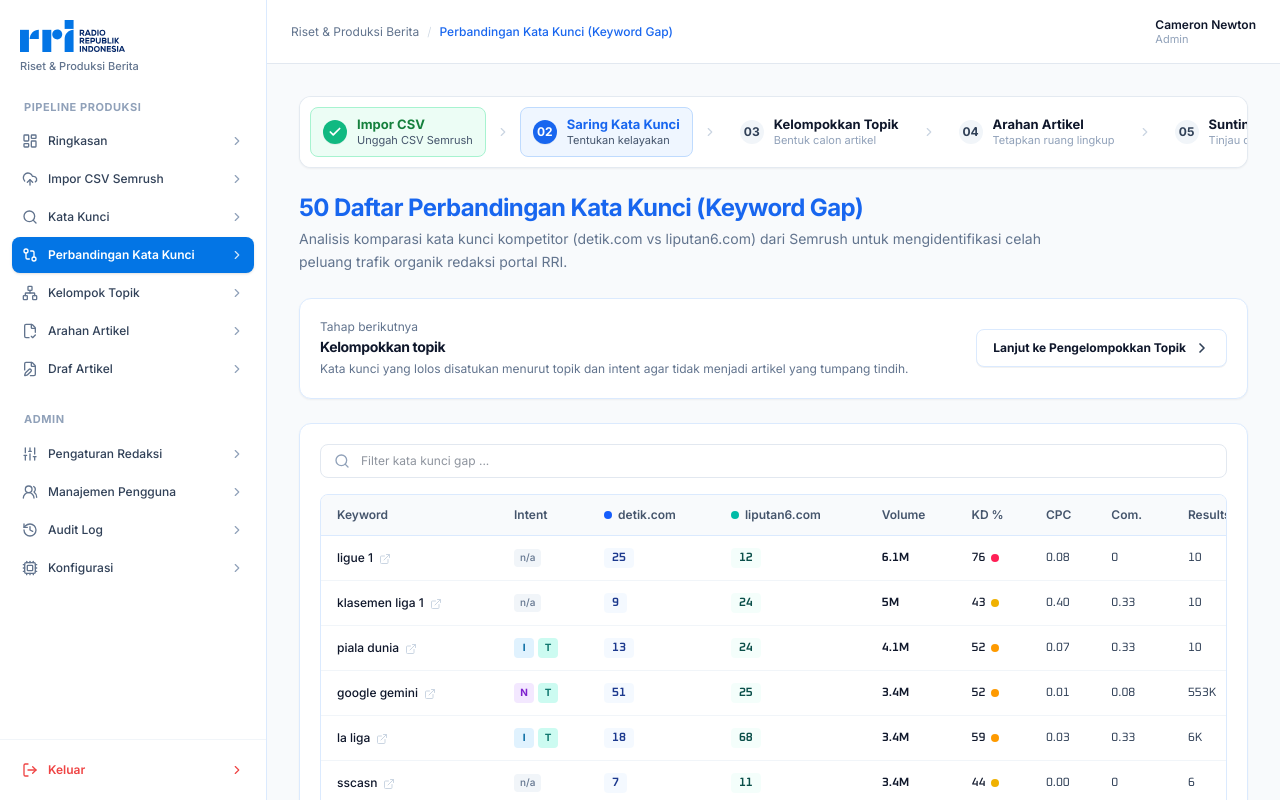
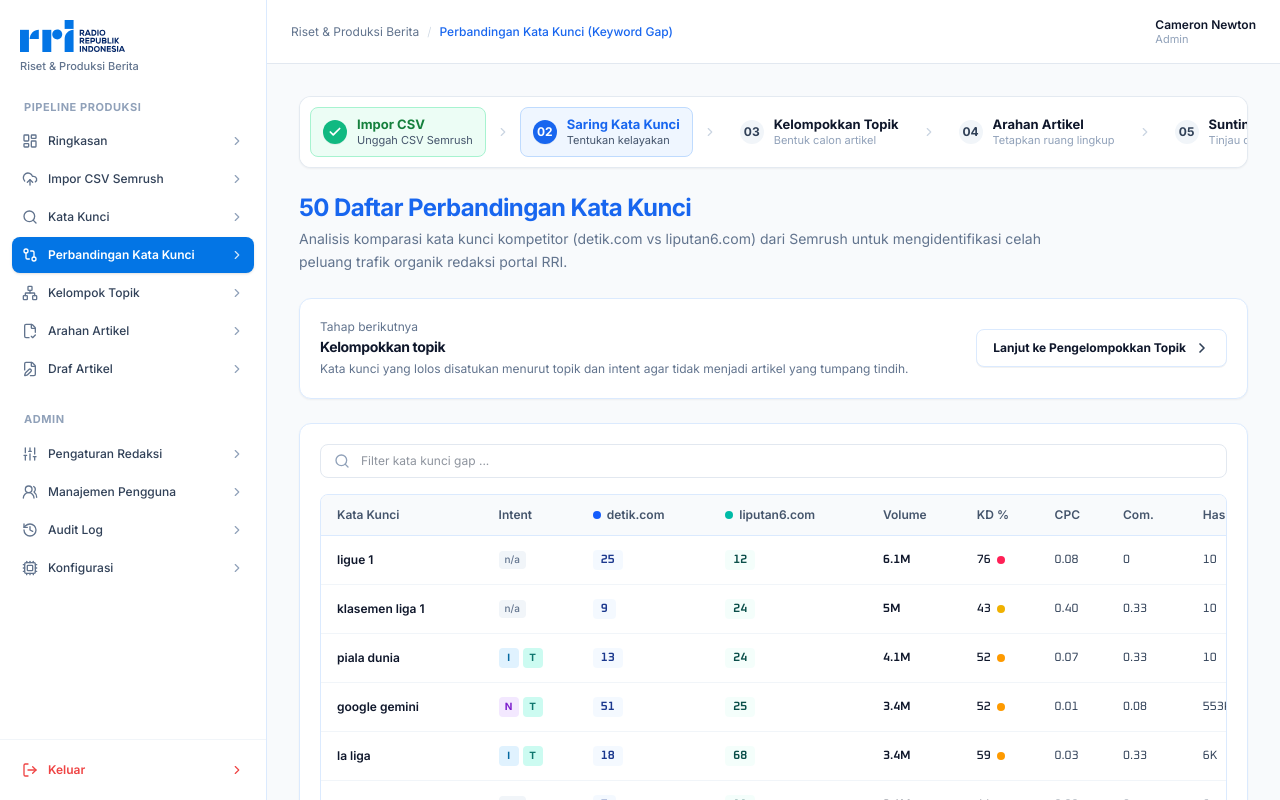
Before and after one commit to armansyahhkm1995/Aintelligence, a React (Vite) app: page / in a window 1280 px wide. Both pictures are taken after a click on the button "Perbandingan Kata Kunci". Built offline with nearby package versions, Linux system fonts and the light colour scheme.

Commit message:
style: align table and pagination styling of KeywordGapPage with KeywordPage, remove redirect icon, rename columns to Kata Kunci and Hasil, and update title

```diff
--- a/src/pages/KeywordGapPage.tsx
+++ b/src/pages/KeywordGapPage.tsx
@@ -1,15 +1,14 @@
 import React, { useState } from 'react'
 import { useApp } from '../context/AppContext'
-import { Search, ChevronDown, ChevronLeft, ChevronRight, ExternalLink } from 'lucide-react'
+import { Search, ChevronDown } from 'lucide-react'
 import { MilestoneStepper } from '../components/common/MilestoneStepper'
 import { NextStepBanner } from '../components/common/NextStepBanner'
-import { KeywordGapItem } from '../types'
 
 export const KeywordGapPage: React.FC = () => {
   const { keywordGapList } = useApp()
   const [searchQuery, setSearchQuery] = useState('')
   const [activePage, setActivePage] = useState(1)
-  const pageSize = 10
+  const [pageSize, setPageSize] = useState(10)
 
   const filteredItems = keywordGapList.filter((item) =>
     item.keyword.toLowerCase().includes(searchQuery.toLowerCase().trim())
@@ -117,7 +116,7 @@ export const KeywordGapPage: React.FC = () => {
       {/* 2. Page Title and Description */}
       <div>
         <h1 className="text-2xl font-bold text-[#1866EF] tracking-tight">
-          50 Daftar Perbandingan Kata Kunci (Keyword Gap)
+          50 Daftar Perbandingan Kata Kunci
         </h1>
         <p className="text-xs sm:text-sm text-slate-500 mt-1 max-w-3xl leading-relaxed">
           Analisis komparasi kata kunci kompetitor (detik.com vs liputan6.com) dari Semrush untuk mengidentifikasi celah peluang trafik organik redaksi portal RRI.
@@ -144,13 +143,13 @@ export const KeywordGapPage: React.FC = () => {
           />
         </div>
 
-        {/* Keyword Gap Table (Matching Semrush Screenshot media_1795064167185_09d85644.jpg) */}
+        {/* Table matching KeywordPage column and border styling */}
         <div className="border border-[#DBEAFE] rounded-lg overflow-hidden">
           <div className="overflow-x-auto">
             <table className="w-full text-left text-xs min-w-[950px]">
               <thead>
                 <tr className="border-b border-[#DBEAFE] text-slate-600 bg-[#F8FAFC]">
-                  <th className="py-3 px-4 font-semibold">Keyword</th>
+                  <th className="py-3 px-4 font-semibold">Kata Kunci</th>
                   <th className="py-3 px-3 font-semibold">Intent</th>
                   <th className="py-3 px-3 font-semibold">
                     <span className="inline-flex items-center gap-1.5">
@@ -168,66 +167,61 @@ export const KeywordGapPage: React.FC = () => {
                   <th className="py-3 px-3 font-semibold">KD %</th>
                   <th className="py-3 px-3 font-semibold">CPC</th>
                   <th className="py-3 px-3 font-semibold">Com.</th>
-                  <th className="py-3 px-4 font-semibold">Results</th>
+                  <th className="py-3 px-4 font-semibold">Hasil</th>
                 </tr>
               </thead>
               <tbody className="divide-y divide-slate-100 bg-white">
                 {paginatedItems.length > 0 ? (
                   paginatedItems.map((item) => (
                     <tr key={item.id} className="hover:bg-slate-50/70 transition-colors">
-                      {/* Keyword */}
-                      <td className="py-3 px-4 font-medium text-slate-900">
-                        <div className="flex items-center gap-1.5">
-                          <span className="hover:text-blue-600 transition-colors cursor-pointer">
+                      {/* Kata Kunci (Redirect icon removed) */}
+                      <td className="py-3.5 px-4 font-medium text-slate-900">
+                        <span className="font-semibold text-slate-900 hover:text-blue-600 transition-colors cursor-pointer">
                           {item.keyword}
                         </span>
-                          <span className="text-slate-300">
-                            <ExternalLink className="w-3 h-3 inline-block" />
-                          </span>
-                        </div>
                       </td>
 
                       {/* Intent */}
-                      <td className="py-3 px-3 whitespace-nowrap">
+                      <td className="py-3.5 px-3 whitespace-nowrap">
                         {renderIntentBadges(item.intent)}
                       </td>
 
                       {/* detik.com Rank */}
-                      <td className="py-3 px-3 font-mono font-medium text-slate-800">
+                      <td className="py-3.5 px-3 font-mono font-medium text-slate-800">
                         <span className="px-2 py-0.5 rounded bg-blue-50/70 text-blue-900 font-semibold inline-block">
                           {item.detikRank}
                         </span>
                       </td>
 
                       {/* liputan6.com Rank */}
-                      <td className="py-3 px-3 font-mono font-medium text-slate-800">
+                      <td className="py-3.5 px-3 font-mono font-medium text-slate-800">
                         <span className="px-2 py-0.5 rounded bg-teal-50/70 text-teal-900 font-semibold inline-block">
                           {item.liputan6Rank}
                         </span>
                       </td>
 
                       {/* Volume */}
-                      <td className="py-3 px-3 font-mono font-semibold text-slate-900">
+                      <td className="py-3.5 px-3 font-mono font-semibold text-slate-900">
                         {item.volume}
                       </td>
 
                       {/* KD % */}
-                      <td className="py-3 px-3 font-mono">
+                      <td className="py-3.5 px-3 font-mono">
                         {renderKdDot(item.kd)}
                       </td>
 
                       {/* CPC */}
-                      <td className="py-3 px-3 font-mono text-slate-700">
+                      <td className="py-3.5 px-3 font-mono text-slate-700">
                         {item.cpc}
                       </td>
 
                       {/* Com. */}
-                      <td className="py-3 px-3 font-mono text-slate-700">
+                      <td className="py-3.5 px-3 font-mono text-slate-700">
                         {item.com}
                       </td>
 
-                      {/* Results */}
-                      <td className="py-3 px-4 font-mono text-slate-700">
+                      {/* Hasil */}
+                      <td className="py-3.5 px-4 font-mono text-slate-700">
                         {item.results}
                       </td>
                     </tr>
@@ -244,45 +238,98 @@ export const KeywordGapPage: React.FC = () => {
           </div>
         </div>
 
-        {/* Clean Pagination Footer */}
-        <div className="pt-2 flex flex-col sm:flex-row items-center justify-between gap-3 text-xs text-slate-500">
-          <div>
-            Menampilkan <span className="font-semibold text-slate-800">{paginatedItems.length}</span> dari{' '}
-            <span className="font-semibold text-slate-800">{filteredItems.length}</span> data perbandingan kata kunci
+        {/* Pagination Footer matching KeywordPage styling */}
+        <div className="pt-2 flex flex-col sm:flex-row items-center justify-between gap-3 text-xs text-slate-600">
+          <div className="flex items-center gap-2">
+            <span>
+              Menampilkan {filteredItems.length > 0 ? (activePage - 1) * pageSize + 1 : 0}-
+              {Math.min(activePage * pageSize, filteredItems.length)} dari {filteredItems.length} data
+            </span>
+            <div className="relative inline-block">
+              <select
+                value={pageSize}
+                onChange={(e) => {
+                  setPageSize(Number(e.target.value))
+                  setActivePage(1)
+                }}
+                className="appearance-none bg-slate-50 border border-slate-200 text-slate-800 text-xs font-medium rounded-lg px-2.5 py-1 pr-6 cursor-pointer focus:outline-none focus:ring-1 focus:ring-blue-500"
+              >
+                <option value={5}>5</option>
+                <option value={10}>10</option>
+                <option value={25}>25</option>
+              </select>
+              <ChevronDown className="w-3.5 h-3.5 text-slate-400 absolute right-1.5 top-1/2 -translate-y-1/2 pointer-events-none" />
+            </div>
           </div>
 
-          <div className="flex items-center gap-1.5">
+          <div className="flex items-center gap-1">
             <button
               type="button"
               onClick={() => setActivePage((p) => Math.max(1, p - 1))}
               disabled={activePage === 1}
-              className="p-1.5 rounded-lg border border-slate-200 text-slate-600 hover:bg-slate-50 disabled:opacity-40 disabled:cursor-not-allowed cursor-pointer"
+              className="px-3 py-1.5 border border-slate-200 hover:bg-slate-50 rounded-lg text-slate-700 font-medium transition-colors cursor-pointer disabled:opacity-40 disabled:cursor-not-allowed"
             >
-              <ChevronLeft className="w-4 h-4" />
+              Sebelumnya
             </button>
 
-            {Array.from({ length: totalPages }, (_, i) => i + 1).map((num) => (
+            {Array.from({ length: totalPages }, (_, i) => i + 1).map((num) => {
+              if (totalPages > 6) {
+                if (num === 1 || num === totalPages || (num >= activePage - 1 && num <= activePage + 1)) {
+                  return (
                     <button
                       key={num}
                       type="button"
                       onClick={() => setActivePage(num)}
-                className={`w-7 h-7 rounded-lg text-xs font-semibold cursor-pointer ${
+                      className={`w-8 h-8 rounded-lg font-bold flex items-center justify-center transition-colors cursor-pointer ${
                         activePage === num
                           ? 'bg-[#1866EF] text-white shadow-2xs'
-                    : 'text-slate-600 hover:bg-slate-100 border border-transparent'
+                          : 'text-slate-700 hover:bg-slate-50'
                       }`}
                     >
                       {num}
                     </button>
-            ))}
+                  )
+                }
+                if (num === 2 && activePage > 3) {
+                  return (
+                    <span key="dots-start" className="px-1 text-slate-400 font-bold">
+                      ...
+                    </span>
+                  )
+                }
+                if (num === totalPages - 1 && activePage < totalPages - 2) {
+                  return (
+                    <span key="dots-end" className="px-1 text-slate-400 font-bold">
+                      ...
+                    </span>
+                  )
+                }
+                return null
+              }
+
+              return (
+                <button
+                  key={num}
+                  type="button"
+                  onClick={() => setActivePage(num)}
+                  className={`w-8 h-8 rounded-lg font-bold flex items-center justify-center transition-colors cursor-pointer ${
+                    activePage === num
+                      ? 'bg-[#1866EF] text-white shadow-2xs'
+                      : 'text-slate-700 hover:bg-slate-50'
+                  }`}
+                >
+                  {num}
+                </button>
+              )
+            })}
 
             <button
               type="button"
               onClick={() => setActivePage((p) => Math.min(totalPages, p + 1))}
               disabled={activePage === totalPages}
-              className="p-1.5 rounded-lg border border-slate-200 text-slate-600 hover:bg-slate-50 disabled:opacity-40 disabled:cursor-not-allowed cursor-pointer"
+              className="px-3 py-1.5 border border-slate-200 hover:bg-slate-50 rounded-lg text-slate-700 font-medium transition-colors cursor-pointer disabled:opacity-40 disabled:cursor-not-allowed"
             >
-              <ChevronRight className="w-4 h-4" />
+              Selanjutnya
             </button>
           </div>
         </div>
```
Lines whose indentation alone changed are shown as unchanged.
